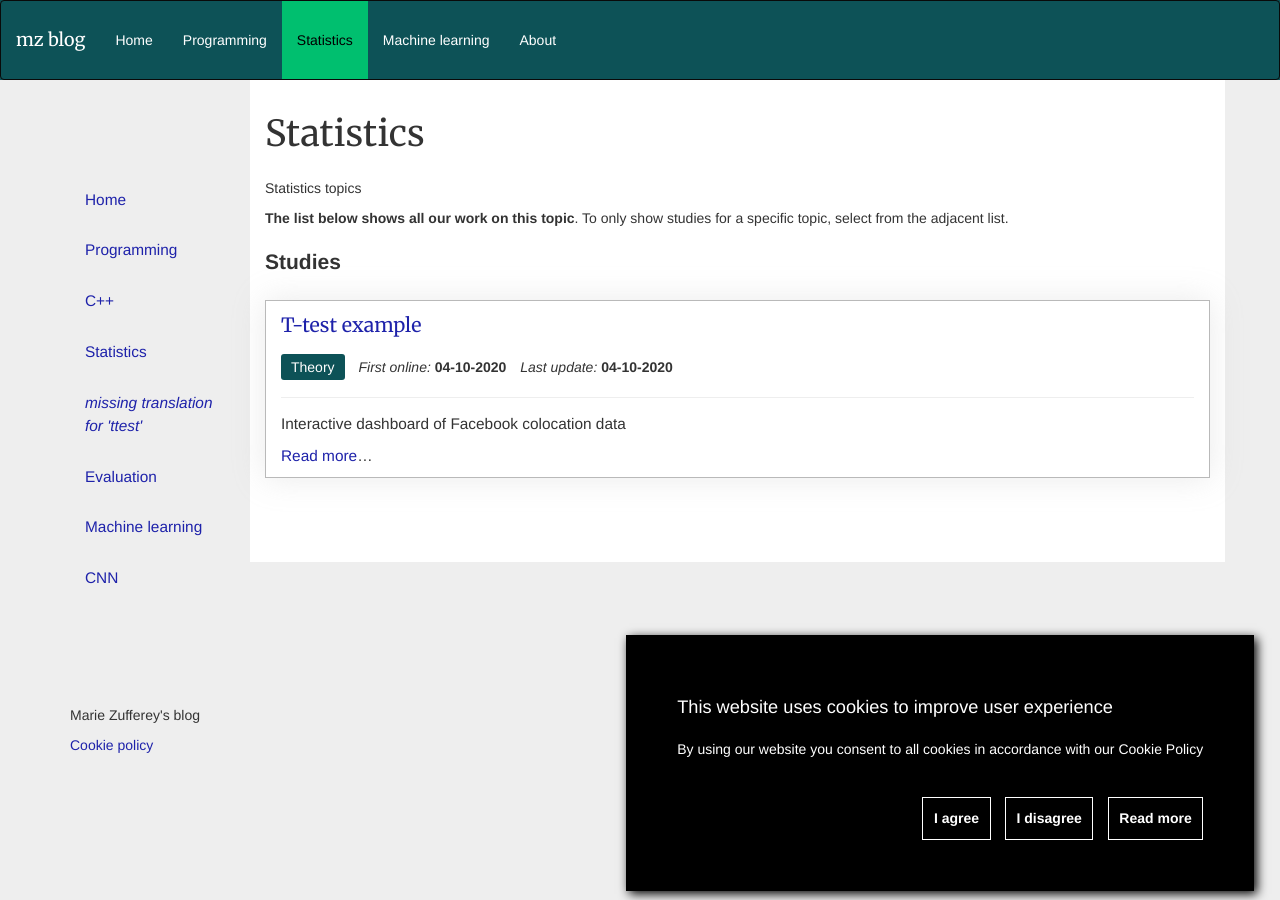
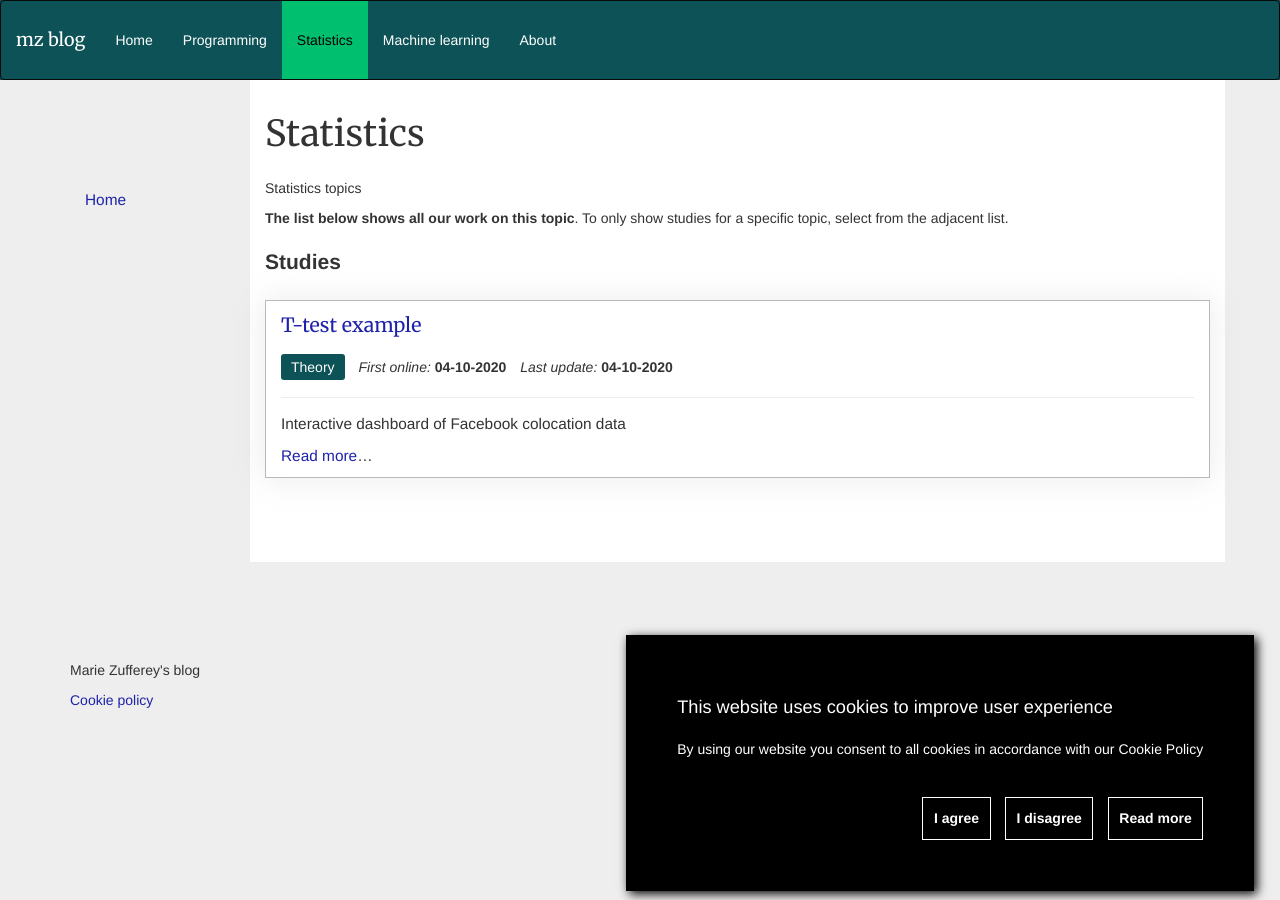
Before and after one commit to marzuf/marzuf.github.io, a Jekyll site: the page built from topics/statistics/index.md, in a window 1280 px wide. Built offline with Jekyll 4.4.1, drawn with Linux system fonts in a browser that asks for light colours; some of the changed lines change nothing that is shown.

Commit message:
05.10.20_38

```diff
--- a/topics/machine_learning/index.md
+++ b/topics/machine_learning/index.md
@@ -1,5 +1,7 @@
 ---
 title: Machine learning
+
+maincat: machine-learning
 
 redirect_from:
   - /machine_learning/
--- a/topics/programming/index.md
+++ b/topics/programming/index.md
@@ -2,6 +2,8 @@
 title: Programming
 
 tag_filter: programming
+
+maincat: programming
 
 redirect_from:
   - /programming/
--- a/topics/statistics/index.md
+++ b/topics/statistics/index.md
@@ -2,6 +2,8 @@
 title: Statistics
 
 tag_filter: statistics
+
+maincat: statistics
 
 redirect_from:
   - /statistics/
```
